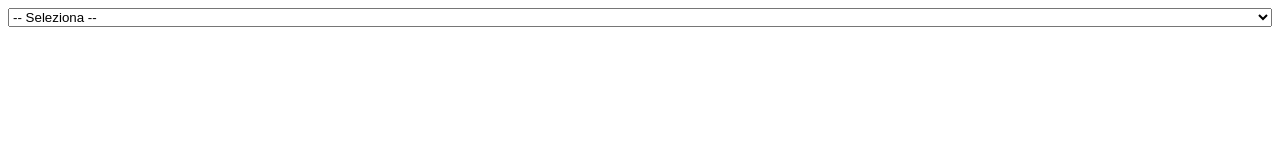
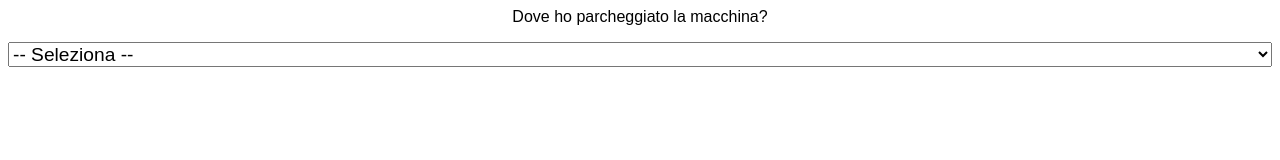
Before and after one commit to francescozaia/node-proxy, a website: page html/index.html in a window 1280 px wide. Drawn offline with Linux system fonts and the light colour scheme.

Commit message:
css bits

```diff
--- a/html/index.html
+++ b/html/index.html
@@ -7,6 +7,8 @@
     /* worst css chunk ever */
     body {
         font-family: sans-serif;
+        font-size: 100%;
+        text-align: center;
     }
     #output {
         list-style-type: none;
@@ -16,9 +18,11 @@
         font-weight: normal;
     }
     #via {
+        font-size: 1.2em;
         width: 100%;
     }
 </style>
+<p>Dove ho parcheggiato la macchina?</p>
 <select name="via" id="via" onchange="javascript:yo(this);">
     <option selected="selected" value="">-- Seleziona --</option>
     <option value="785">ABBADIA (VIA)</option>
```
